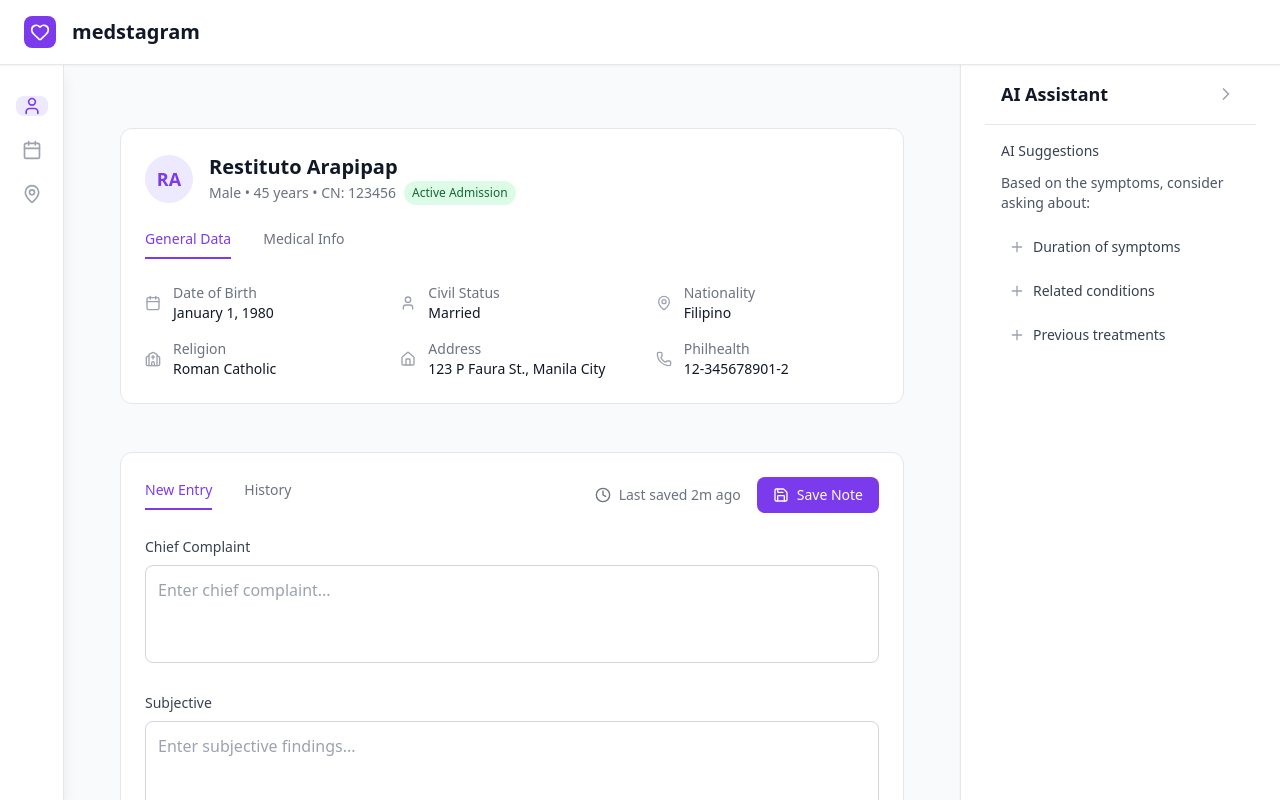
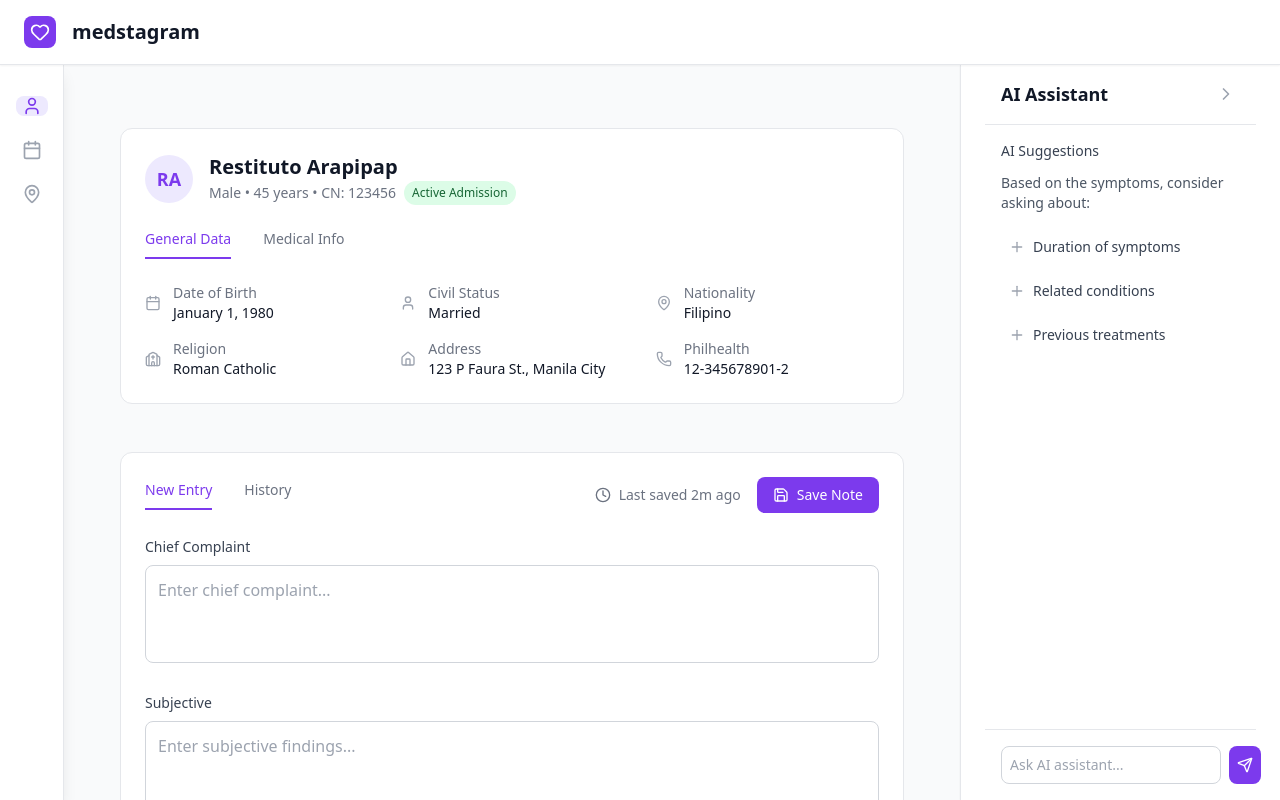
Before and after one commit to mfranco1/medstagram, a React (Vite) app in the folder frontend/: page / in a window 1280 px wide. Shown: the top 800 px of the page. Built offline with nearby package versions, Linux system fonts and the light colour scheme.

Commit message:
fix: set ai panel position

```diff
--- a/frontend/src/components/ai/AIAssistantPanel.tsx
+++ b/frontend/src/components/ai/AIAssistantPanel.tsx
@@ -18,7 +18,7 @@ export function AIAssistantPanel({ collapsed, setCollapsed }: AIAssistantPanelPr
 
   return (
     <aside
-      className={`relative transition-all duration-200 bg-white border-l shadow-sm flex flex-col ${collapsed ? 'w-14 px-2' : 'w-80 px-6'}`}
+      className={`fixed top-16 right-0 bottom-0 transition-all duration-200 bg-white border-l shadow-sm flex flex-col ${collapsed ? 'w-14 px-2' : 'w-80 px-6'} z-40`}
       style={{ minWidth: collapsed ? '56px' : '320px', maxWidth: collapsed ? '56px' : '320px' }}
     >
       <div className="p-4 border-b border-gray-200 flex-shrink-0 flex items-center justify-between">
--- a/frontend/src/components/layout/MainLayout.tsx
+++ b/frontend/src/components/layout/MainLayout.tsx
@@ -14,14 +14,15 @@ export function MainLayout({ children }: MainLayoutProps) {
       <Header />
       <div className="flex pt-16">
         <div className="w-16" /> {/* Spacer for fixed sidebar */}
-        <div className="flex-1 flex overflow-hidden">
+        <div className="flex-1 flex">
           <main className="flex-1 p-8 overflow-y-auto">
             {children}
           </main>
-          <AIAssistantPanel collapsed={aiCollapsed} setCollapsed={setAiCollapsed} />
+          <div className={aiCollapsed ? 'w-14' : 'w-80'} /> {/* Spacer for fixed AI panel */}
         </div>
       </div>
       <Sidebar />
+      <AIAssistantPanel collapsed={aiCollapsed} setCollapsed={setAiCollapsed} />
     </div>
   )
 }
```
